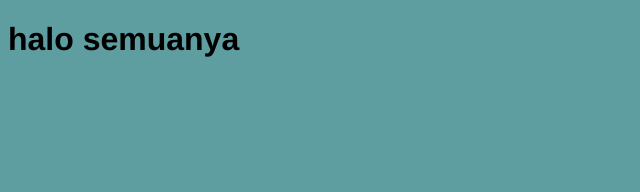
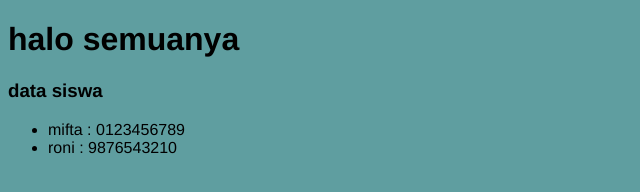
Before and after one commit to SvEvTvO/ujicoba-git, a plain HTML site: page index.html in a window 1280 px wide. Shown: the whole page, without its empty margins (0-640 px from the left). Drawn offline with Linux system fonts and the light colour scheme.

Commit message:
menambahkan data siswa

```diff
--- a/index.html
+++ b/index.html
@@ -2,7 +2,7 @@
 <html lang="en">
     <head>
         <link rel="stylesheet" href="style.css">
-        <title>Document</title>
+        <title>coba coba</title>
 
         <style>
             *{
@@ -15,6 +15,13 @@
 
     <body>
         <h1>halo semuanya</h1>
+
+        <h3>data siswa</h3>
+
+        <ul>
+            <li>mifta : 0123456789</li>
+            <li>roni  : 9876543210</li>
+        </ul>
     </body>
 
     <script type="text/javascript" scr="script.js">
```
